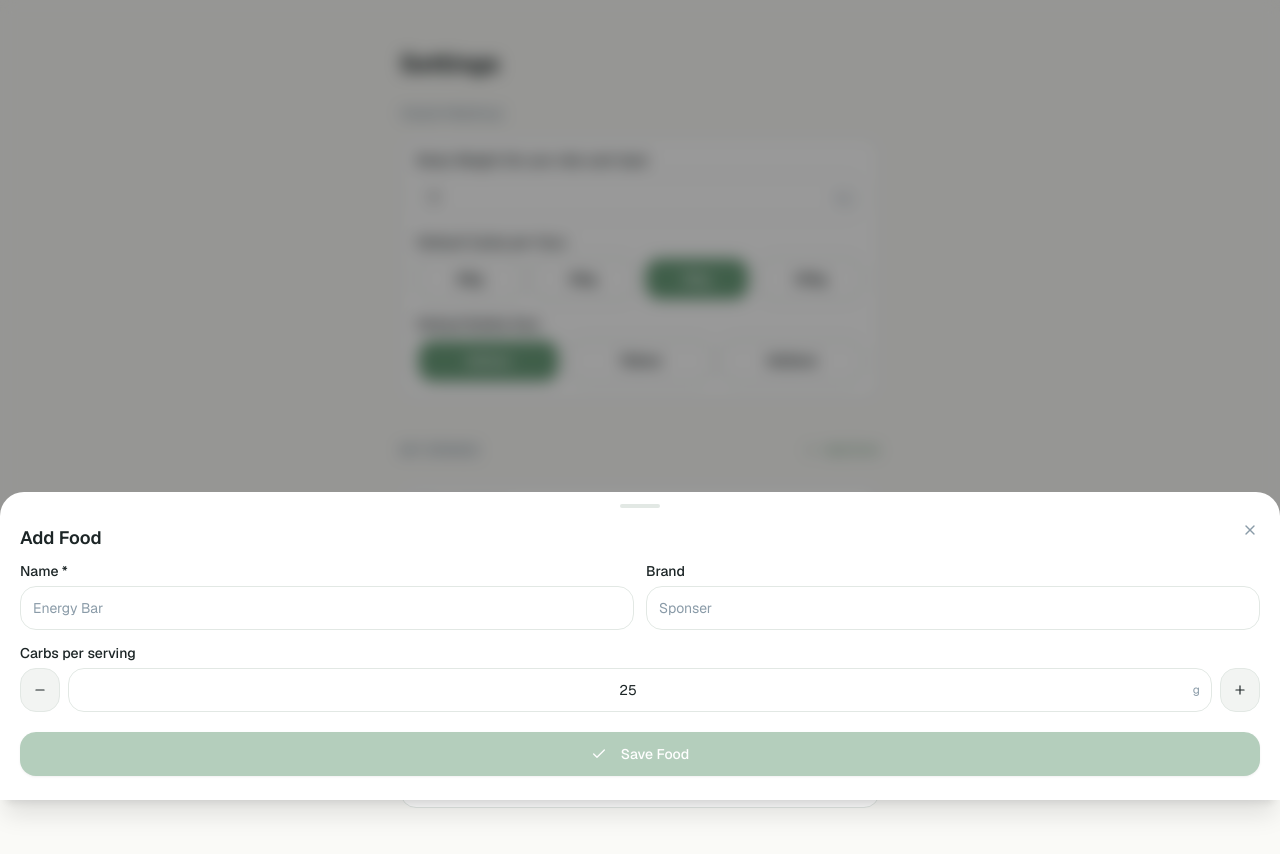
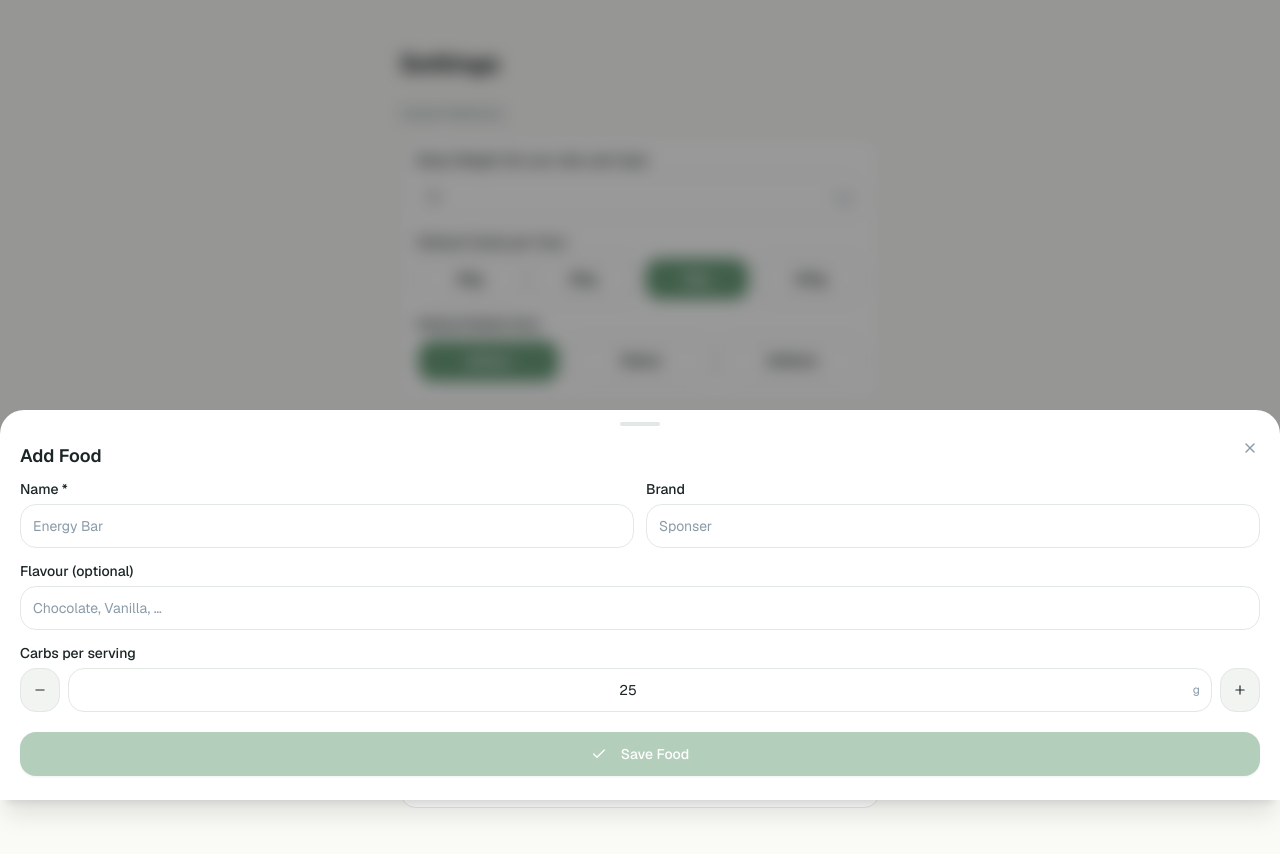
Before and after one commit to blip456/cycling-fuel, a Next.js app: page /settings in a window 1280 px wide. Both pictures are taken after typing "5" into the empty fields and a click on the button "Add Food". Shown: the top 854 px of the page. Built offline with nearby package versions, Linux system fonts and the light colour scheme.

Commit message:
Add optional flavour field to food items
https://claude.ai/code/session_01QMf13GfxhAghfrjr3N5nNp

```diff
--- a/src/app/settings/page.tsx
+++ b/src/app/settings/page.tsx
@@ -33,6 +33,7 @@ const EMPTY_DRINK: Omit<DrinkProduct, "id"> = {
 const EMPTY_FOOD: Omit<FoodItem, "id"> = {
   name: "",
   brand: "",
+  flavour: "",
   carbsPerServing: 25,
 };
 
@@ -270,6 +271,15 @@ function FoodModal({
             </div>
           </div>
 
+          <div>
+            <Label className="mb-2 block">Flavour (optional)</Label>
+            <Input
+              placeholder="Chocolate, Vanilla, …"
+              value={form.flavour ?? ""}
+              onChange={(e) => f("flavour", e.target.value)}
+            />
+          </div>
+
           <NumberStepper
             label="Carbs per serving"
             value={form.carbsPerServing}
@@ -444,7 +454,11 @@ export default function SettingsPage() {
               <div className="flex items-center justify-between gap-2">
                 <div className="min-w-0 flex-1">
                   <p className="font-medium text-foreground text-sm">{food.name}</p>
-                  {food.brand && <p className="text-xs text-muted-foreground">{food.brand}</p>}
+                  {(food.brand || food.flavour) && (
+                    <p className="text-xs text-muted-foreground">
+                      {food.brand}{food.brand && food.flavour ? ` · ${food.flavour}` : food.flavour}
+                    </p>
+                  )}
                 </div>
                 <div className="flex items-center gap-2 shrink-0">
                   <span className="text-sm font-bold text-primary">{food.carbsPerServing}g</span>
--- a/src/lib/types.ts
+++ b/src/lib/types.ts
@@ -15,6 +15,7 @@ export interface FoodItem {
   id: string;
   name: string;
   brand?: string;
+  flavour?: string;
   carbsPerServing: number;
 }
 
```
